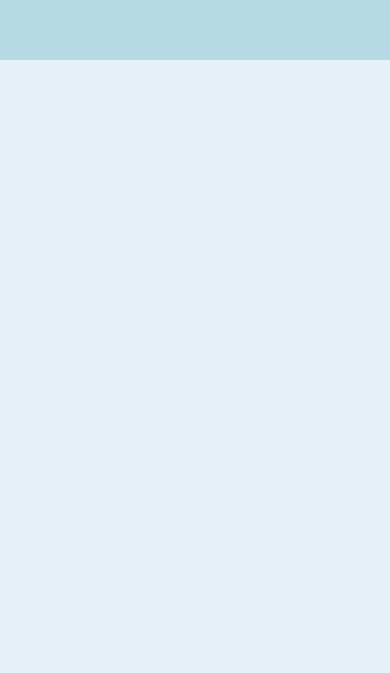
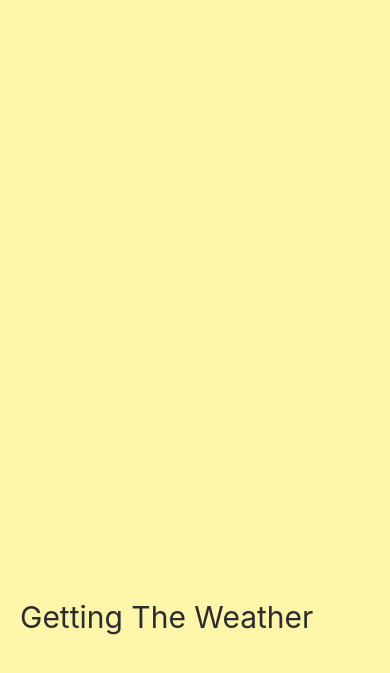
Before and after one commit to minyonggo/fokin-weather, a React Native app: screen / in a window 390 px wide. Shown: the part 109-782 px from the top of the page. Built offline with nearby package versions, Linux system fonts and the light colour scheme.

Commit message:
#1.1 Loading Screen

```diff
--- a/App.js
+++ b/App.js
@@ -1,25 +1,13 @@
 import React from 'react';
 import { StyleSheet, Text, View } from 'react-native';
+import Loading from './Loading';
 
 export default function App() {
   return (
-    <View style={styles.container}>
-      <View style={styles.subView} />
-      <View style={styles.mainView} />
-    </View>
+    <Loading />
   );
 }
 
 const styles = StyleSheet.create({
-  container: {
-    flex: 1
-  },
-  subView: {
-    flex: 1,
-    backgroundColor: "#B6DAE4"
-  },
-  mainView : {
-    flex: 4,
-    backgroundColor: "#E6F0F8"
-  }
+
 });
--- /dev/null
+++ b/Loading.js
@@ -0,0 +1,24 @@
+import React from 'react';
+import { StyleSheet, View, Text } from 'react-native';
+
+export default function Loading () {
+    return (
+        <View style={styles.container}>
+            <Text style={styles.text}>Getting The Weather</Text>
+        </View>
+    );
+}
+
+const styles = StyleSheet.create({
+    container: {
+        flex: 1,
+        justifyContent: "flex-end",
+        backgroundColor: "#FDF6AA",
+        paddingHorizontal: 20,
+        paddingVertical: 100,
+    },
+    text: {
+        color: "#2c2c2c",
+        fontSize: 30,
+    }
+});
--- a/package.json
+++ b/package.json
@@ -12,7 +12,8 @@
     "react": "~16.9.0",
     "react-dom": "~16.9.0",
     "react-native": "https://github.com/expo/react-native/archive/sdk-37.0.1.tar.gz",
-    "react-native-web": "~0.11.7"
+    "react-native-web": "~0.11.7",
+    "expo-location": "~8.1.0"
   },
   "devDependencies": {
     "babel-preset-expo": "~8.1.0",
```
